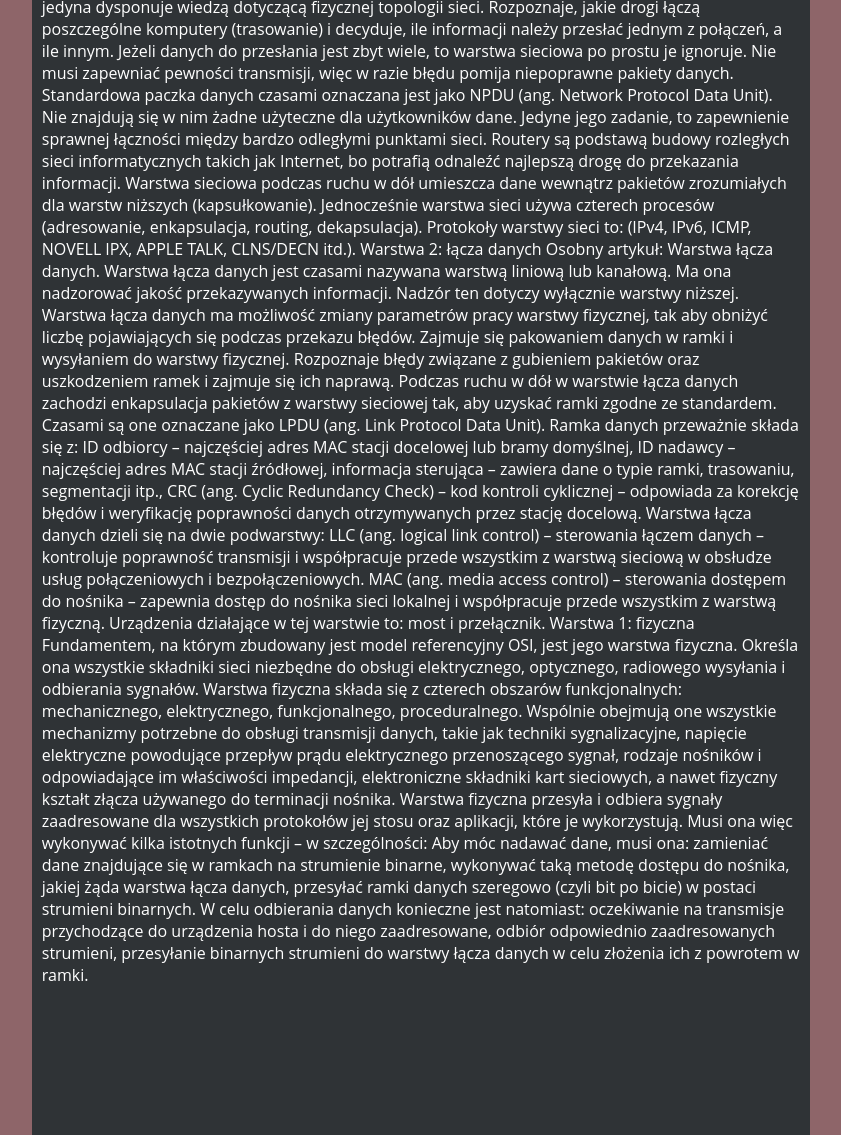
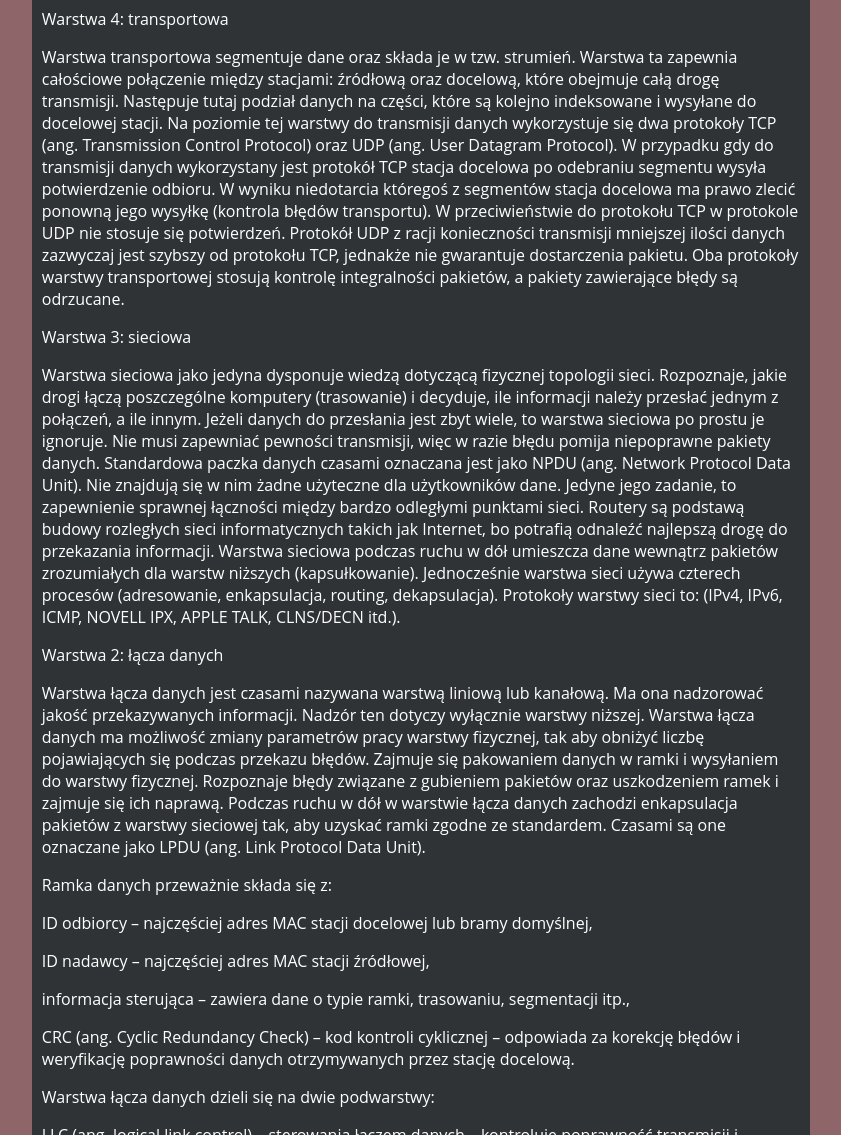
Before and after one commit to PaniParszywek/Laurakk, a plain HTML site: page modelosi.html in a window 1280 px wide. Shown: the part 1665-2800 px from the top of the page, without its empty margins (219-1060 px from the left). Drawn offline with Linux system fonts and the light colour scheme.

Commit message:
Update modelosi.html

```diff
--- a/modelosi.html
+++ b/modelosi.html
@@ -30,63 +30,62 @@ a:link {color: PINK;}
 
 <p>Model ISO OSI RM jest traktowany jako model odniesienia (wzorzec) dla większości rodzin protokołów komunikacyjnych. Podstawowym założeniem modelu jest podział systemów sieciowych na 7 warstw (ang. layers) współpracujących ze sobą w ściśle określony sposób. Model warstwowy został przyjęty przez ISO w 1984 roku</p>
 	  <img src="img/modelosi1.png" alt="model osi">
-	<p>Warstwa 7: aplikacji
-Warstwa aplikacji jest warstwą najwyższą, zajmuje się specyfikacją interfejsu, który wykorzystują aplikacje do przesyłania danych do sieci (poprzez kolejne warstwy modelu ISO/OSI). W przypadku sieci komputerowych aplikacje są zwykle procesami uruchomionymi na odległych hostach. Interfejs udostępniający programistom usługi dostarczane przez warstwę aplikacji opiera się na obiektach nazywanych gniazdami (ang. socket).
+	<p>Warstwa 7: aplikacji</p>
+		<p>Warstwa aplikacji jest warstwą najwyższą, zajmuje się specyfikacją interfejsu, który wykorzystują aplikacje do przesyłania danych do sieci (poprzez kolejne warstwy modelu ISO/OSI). W przypadku sieci komputerowych aplikacje są zwykle procesami uruchomionymi na odległych hostach. Interfejs udostępniający programistom usługi dostarczane przez warstwę aplikacji opiera się na obiektach nazywanych gniazdami (ang. socket).</p>
 
-Jeżeli użytkownik posługuje się oprogramowaniem działającym w architekturze klient-serwer, zwykle po jego stronie znajduje się klient, a serwer działa na maszynie podłączonej do sieci świadczącej usługi równocześnie wielu klientom. Zarówno serwer, jak i klient znajdują się w warstwie aplikacji. Komunikacja nigdy nie odbywa się bezpośrednio między tymi programami. Kiedy klient chce przesłać żądanie do serwera, przekazuje komunikat w dół do warstw niższych, które fizycznie przesyłają go do odpowiedniej maszyny, gdzie informacje ponownie wędrują w górę i są ostatecznie odbierane przez serwer. Jednocześnie zapewnia interfejs między aplikacjami, których używamy, a siecią (umożliwia komunikację).
+<p>Jeżeli użytkownik posługuje się oprogramowaniem działającym w architekturze klient-serwer, zwykle po jego stronie znajduje się klient, a serwer działa na maszynie podłączonej do sieci świadczącej usługi równocześnie wielu klientom. Zarówno serwer, jak i klient znajdują się w warstwie aplikacji. Komunikacja nigdy nie odbywa się bezpośrednio między tymi programami. Kiedy klient chce przesłać żądanie do serwera, przekazuje komunikat w dół do warstw niższych, które fizycznie przesyłają go do odpowiedniej maszyny, gdzie informacje ponownie wędrują w górę i są ostatecznie odbierane przez serwer. Jednocześnie zapewnia interfejs między aplikacjami, których używamy, a siecią (umożliwia komunikację).</p>
 
-Warstwa 6: prezentacji
-Podczas ruchu w dół zadaniem warstwy prezentacji jest przetworzenie danych od aplikacji do postaci kanonicznej (ang. canonical representation) zgodnej ze specyfikacją OSI-RM, dzięki czemu niższe warstwy zawsze otrzymują dane w tym samym formacie. Kiedy informacje płyną w górę, warstwa prezentacji tłumaczy format otrzymywanych danych na zgodny z wewnętrzną reprezentacją systemu docelowego. Wynika to ze zróżnicowania systemów komputerowych, które mogą w różny sposób interpretować te same dane. Dla przykładu bity w bajcie danych w niektórych procesorach są interpretowane w odwrotnej kolejności niż w innych. Warstwa ta odpowiada za kodowanie i konwersję danych oraz za kompresję / dekompresję; szyfrowanie / deszyfrowanie. Warstwa prezentacji obsługuje np. MPEG, JPG, GIF itp.
+<p>Warstwa 6: prezentacji<p>
+<p>Podczas ruchu w dół zadaniem warstwy prezentacji jest przetworzenie danych od aplikacji do postaci kanonicznej (ang. canonical representation) zgodnej ze specyfikacją OSI-RM, dzięki czemu niższe warstwy zawsze otrzymują dane w tym samym formacie. Kiedy informacje płyną w górę, warstwa prezentacji tłumaczy format otrzymywanych danych na zgodny z wewnętrzną reprezentacją systemu docelowego. Wynika to ze zróżnicowania systemów komputerowych, które mogą w różny sposób interpretować te same dane. Dla przykładu bity w bajcie danych w niektórych procesorach są interpretowane w odwrotnej kolejności niż w innych. Warstwa ta odpowiada za kodowanie i konwersję danych oraz za kompresję / dekompresję; szyfrowanie / deszyfrowanie. Warstwa prezentacji obsługuje np. MPEG, JPG, GIF itp.
 
-Warstwa 5: sesji
-Warstwa sesji otrzymuje od różnych aplikacji dane, które muszą zostać odpowiednio zsynchronizowane. Synchronizacja występuje między warstwami sesji systemu nadawcy i odbiorcy. Warstwa sesji „wie”, która aplikacja łączy się z którą, dzięki czemu może zapewnić właściwy kierunek przepływu danych – nadzoruje połączenie. Wznawia je po przerwaniu.
+<p>Warstwa 5: sesji<p>
+<p>Warstwa sesji otrzymuje od różnych aplikacji dane, które muszą zostać odpowiednio zsynchronizowane. Synchronizacja występuje między warstwami sesji systemu nadawcy i odbiorcy. Warstwa sesji „wie”, która aplikacja łączy się z którą, dzięki czemu może zapewnić właściwy kierunek przepływu danych – nadzoruje połączenie. Wznawia je po przerwaniu.
 
-Warstwy niższe
-Najniższe warstwy zajmują się odnajdywaniem odpowiedniej drogi do celu, gdzie ma być przekazana konkretna informacja. Dzielą również dane na odpowiednie dla urządzeń sieciowych pakiety określane często skrótem PDU (ang. Protocol Data Unit). Dodatkowo zapewniają weryfikację bezbłędności przesyłanych danych. Ważną cechą warstw dolnych jest całkowite ignorowanie sensu przesyłanych danych. Dla warstw dolnych nie istnieją aplikacje, tylko pakiety/ramki danych. Warstwy dolne to warstwa transportowa, sieciowa, łącza danych oraz fizyczna.
+<p>Warstwy niższe<p>
+<p>Najniższe warstwy zajmują się odnajdywaniem odpowiedniej drogi do celu, gdzie ma być przekazana konkretna informacja. Dzielą również dane na odpowiednie dla urządzeń sieciowych pakiety określane często skrótem PDU (ang. Protocol Data Unit). Dodatkowo zapewniają weryfikację bezbłędności przesyłanych danych. Ważną cechą warstw dolnych jest całkowite ignorowanie sensu przesyłanych danych. Dla warstw dolnych nie istnieją aplikacje, tylko pakiety/ramki danych. Warstwy dolne to warstwa transportowa, sieciowa, łącza danych oraz fizyczna.
 
-Warstwa 4: transportowa
-Warstwa transportowa segmentuje dane oraz składa je w tzw. strumień. Warstwa ta zapewnia całościowe połączenie między stacjami: źródłową oraz docelową, które obejmuje całą drogę transmisji. Następuje tutaj podział danych na części, które są kolejno indeksowane i wysyłane do docelowej stacji. Na poziomie tej warstwy do transmisji danych wykorzystuje się dwa protokoły TCP (ang. Transmission Control Protocol) oraz UDP (ang. User Datagram Protocol). W przypadku gdy do transmisji danych wykorzystany jest protokół TCP stacja docelowa po odebraniu segmentu wysyła potwierdzenie odbioru. W wyniku niedotarcia któregoś z segmentów stacja docelowa ma prawo zlecić ponowną jego wysyłkę (kontrola błędów transportu). W przeciwieństwie do protokołu TCP w protokole UDP nie stosuje się potwierdzeń. Protokół UDP z racji konieczności transmisji mniejszej ilości danych zazwyczaj jest szybszy od protokołu TCP, jednakże nie gwarantuje dostarczenia pakietu. Oba protokoły warstwy transportowej stosują kontrolę integralności pakietów, a pakiety zawierające błędy są odrzucane.
+<p>Warstwa 4: transportowa<p>
+<p>Warstwa transportowa segmentuje dane oraz składa je w tzw. strumień. Warstwa ta zapewnia całościowe połączenie między stacjami: źródłową oraz docelową, które obejmuje całą drogę transmisji. Następuje tutaj podział danych na części, które są kolejno indeksowane i wysyłane do docelowej stacji. Na poziomie tej warstwy do transmisji danych wykorzystuje się dwa protokoły TCP (ang. Transmission Control Protocol) oraz UDP (ang. User Datagram Protocol). W przypadku gdy do transmisji danych wykorzystany jest protokół TCP stacja docelowa po odebraniu segmentu wysyła potwierdzenie odbioru. W wyniku niedotarcia któregoś z segmentów stacja docelowa ma prawo zlecić ponowną jego wysyłkę (kontrola błędów transportu). W przeciwieństwie do protokołu TCP w protokole UDP nie stosuje się potwierdzeń. Protokół UDP z racji konieczności transmisji mniejszej ilości danych zazwyczaj jest szybszy od protokołu TCP, jednakże nie gwarantuje dostarczenia pakietu. Oba protokoły warstwy transportowej stosują kontrolę integralności pakietów, a pakiety zawierające błędy są odrzucane.
 
-Warstwa 3: sieciowa
-Warstwa sieciowa jako jedyna dysponuje wiedzą dotyczącą fizycznej topologii sieci. Rozpoznaje, jakie drogi łączą poszczególne komputery (trasowanie) i decyduje, ile informacji należy przesłać jednym z połączeń, a ile innym. Jeżeli danych do przesłania jest zbyt wiele, to warstwa sieciowa po prostu je ignoruje. Nie musi zapewniać pewności transmisji, więc w razie błędu pomija niepoprawne pakiety danych. Standardowa paczka danych czasami oznaczana jest jako NPDU (ang. Network Protocol Data Unit). Nie znajdują się w nim żadne użyteczne dla użytkowników dane. Jedyne jego zadanie, to zapewnienie sprawnej łączności między bardzo odległymi punktami sieci. Routery są podstawą budowy rozległych sieci informatycznych takich jak Internet, bo potrafią odnaleźć najlepszą drogę do przekazania informacji. Warstwa sieciowa podczas ruchu w dół umieszcza dane wewnątrz pakietów zrozumiałych dla warstw niższych (kapsułkowanie). Jednocześnie warstwa sieci używa czterech procesów (adresowanie, enkapsulacja, routing, dekapsulacja). Protokoły warstwy sieci to: (IPv4, IPv6, ICMP, NOVELL IPX, APPLE TALK, CLNS/DECN itd.).
+<p>Warstwa 3: sieciowa<p>
+<p>Warstwa sieciowa jako jedyna dysponuje wiedzą dotyczącą fizycznej topologii sieci. Rozpoznaje, jakie drogi łączą poszczególne komputery (trasowanie) i decyduje, ile informacji należy przesłać jednym z połączeń, a ile innym. Jeżeli danych do przesłania jest zbyt wiele, to warstwa sieciowa po prostu je ignoruje. Nie musi zapewniać pewności transmisji, więc w razie błędu pomija niepoprawne pakiety danych. Standardowa paczka danych czasami oznaczana jest jako NPDU (ang. Network Protocol Data Unit). Nie znajdują się w nim żadne użyteczne dla użytkowników dane. Jedyne jego zadanie, to zapewnienie sprawnej łączności między bardzo odległymi punktami sieci. Routery są podstawą budowy rozległych sieci informatycznych takich jak Internet, bo potrafią odnaleźć najlepszą drogę do przekazania informacji. Warstwa sieciowa podczas ruchu w dół umieszcza dane wewnątrz pakietów zrozumiałych dla warstw niższych (kapsułkowanie). Jednocześnie warstwa sieci używa czterech procesów (adresowanie, enkapsulacja, routing, dekapsulacja). Protokoły warstwy sieci to: (IPv4, IPv6, ICMP, NOVELL IPX, APPLE TALK, CLNS/DECN itd.).
 
-Warstwa 2: łącza danych
- Osobny artykuł: Warstwa łącza danych.
-Warstwa łącza danych jest czasami nazywana warstwą liniową lub kanałową. Ma ona nadzorować jakość przekazywanych informacji. Nadzór ten dotyczy wyłącznie warstwy niższej. Warstwa łącza danych ma możliwość zmiany parametrów pracy warstwy fizycznej, tak aby obniżyć liczbę pojawiających się podczas przekazu błędów. Zajmuje się pakowaniem danych w ramki i wysyłaniem do warstwy fizycznej. Rozpoznaje błędy związane z gubieniem pakietów oraz uszkodzeniem ramek i zajmuje się ich naprawą. Podczas ruchu w dół w warstwie łącza danych zachodzi enkapsulacja pakietów z warstwy sieciowej tak, aby uzyskać ramki zgodne ze standardem. Czasami są one oznaczane jako LPDU (ang. Link Protocol Data Unit).
+<p>Warstwa 2: łącza danych<p>
+<p>Warstwa łącza danych jest czasami nazywana warstwą liniową lub kanałową. Ma ona nadzorować jakość przekazywanych informacji. Nadzór ten dotyczy wyłącznie warstwy niższej. Warstwa łącza danych ma możliwość zmiany parametrów pracy warstwy fizycznej, tak aby obniżyć liczbę pojawiających się podczas przekazu błędów. Zajmuje się pakowaniem danych w ramki i wysyłaniem do warstwy fizycznej. Rozpoznaje błędy związane z gubieniem pakietów oraz uszkodzeniem ramek i zajmuje się ich naprawą. Podczas ruchu w dół w warstwie łącza danych zachodzi enkapsulacja pakietów z warstwy sieciowej tak, aby uzyskać ramki zgodne ze standardem. Czasami są one oznaczane jako LPDU (ang. Link Protocol Data Unit).
 
-Ramka danych przeważnie składa się z:
+<p>Ramka danych przeważnie składa się z:<p>
 
-ID odbiorcy – najczęściej adres MAC stacji docelowej lub bramy domyślnej,
-ID nadawcy – najczęściej adres MAC stacji źródłowej,
-informacja sterująca – zawiera dane o typie ramki, trasowaniu, segmentacji itp.,
-CRC (ang. Cyclic Redundancy Check) – kod kontroli cyklicznej – odpowiada za korekcję błędów i weryfikację poprawności danych otrzymywanych przez stację docelową.
-Warstwa łącza danych dzieli się na dwie podwarstwy:
+<p>ID odbiorcy – najczęściej adres MAC stacji docelowej lub bramy domyślnej,<p>
+<p>ID nadawcy – najczęściej adres MAC stacji źródłowej,<p>
+<p>informacja sterująca – zawiera dane o typie ramki, trasowaniu, segmentacji itp.,<p>
+<p>CRC (ang. Cyclic Redundancy Check) – kod kontroli cyklicznej – odpowiada za korekcję błędów i weryfikację poprawności danych otrzymywanych przez stację docelową.<p>
+<p>Warstwa łącza danych dzieli się na dwie podwarstwy:<p>
 
-LLC (ang. logical link control) – sterowania łączem danych – kontroluje poprawność transmisji i współpracuje przede wszystkim z warstwą sieciową w obsłudze usług połączeniowych i bezpołączeniowych.
-MAC (ang. media access control) – sterowania dostępem do nośnika – zapewnia dostęp do nośnika sieci lokalnej i współpracuje przede wszystkim z warstwą fizyczną.
-Urządzenia działające w tej warstwie to: most i przełącznik.
+<p>LLC (ang. logical link control) – sterowania łączem danych – kontroluje poprawność transmisji i współpracuje przede wszystkim z warstwą sieciową w obsłudze usług połączeniowych i bezpołączeniowych.
+<p>MAC (ang. media access control) – sterowania dostępem do nośnika – zapewnia dostęp do nośnika sieci lokalnej i współpracuje przede wszystkim z warstwą fizyczną.
+<p>Urządzenia działające w tej warstwie to: most i przełącznik.
 
-Warstwa 1: fizyczna
-Fundamentem, na którym zbudowany jest model referencyjny OSI, jest jego warstwa fizyczna. Określa ona wszystkie składniki sieci niezbędne do obsługi elektrycznego, optycznego, radiowego wysyłania i odbierania sygnałów. Warstwa fizyczna składa się z czterech obszarów funkcjonalnych:
+<p>Warstwa 1: fizyczna<p>
+<p>Fundamentem, na którym zbudowany jest model referencyjny OSI, jest jego warstwa fizyczna. Określa ona wszystkie składniki sieci niezbędne do obsługi elektrycznego, optycznego, radiowego wysyłania i odbierania sygnałów. Warstwa fizyczna składa się z czterech obszarów funkcjonalnych:
 
-mechanicznego,
-elektrycznego,
-funkcjonalnego,
-proceduralnego.
-Wspólnie obejmują one wszystkie mechanizmy potrzebne do obsługi transmisji danych, takie jak techniki sygnalizacyjne, napięcie elektryczne powodujące przepływ prądu elektrycznego przenoszącego sygnał, rodzaje nośników i odpowiadające im właściwości impedancji, elektroniczne składniki kart sieciowych, a nawet fizyczny kształt złącza używanego do terminacji nośnika.
+<p>mechanicznego,
+<p>elektrycznego,
+<p>funkcjonalnego,
+<p>proceduralnego.
+<p>Wspólnie obejmują one wszystkie mechanizmy potrzebne do obsługi transmisji danych, takie jak techniki sygnalizacyjne, napięcie elektryczne powodujące przepływ prądu elektrycznego przenoszącego sygnał, rodzaje nośników i odpowiadające im właściwości impedancji, elektroniczne składniki kart sieciowych, a nawet fizyczny kształt złącza używanego do terminacji nośnika.
 
-Warstwa fizyczna przesyła i odbiera sygnały zaadresowane dla wszystkich protokołów jej stosu oraz aplikacji, które je wykorzystują. Musi ona więc wykonywać kilka istotnych funkcji – w szczególności:
+<p>Warstwa fizyczna przesyła i odbiera sygnały zaadresowane dla wszystkich protokołów jej stosu oraz aplikacji, które je wykorzystują. Musi ona więc wykonywać kilka istotnych funkcji – w szczególności:
 
-Aby móc nadawać dane, musi ona:
+<p>Aby móc nadawać dane, musi ona:
 
-zamieniać dane znajdujące się w ramkach na strumienie binarne,
-wykonywać taką metodę dostępu do nośnika, jakiej żąda warstwa łącza danych,
-przesyłać ramki danych szeregowo (czyli bit po bicie) w postaci strumieni binarnych.
-W celu odbierania danych konieczne jest natomiast:
+<p>zamieniać dane znajdujące się w ramkach na strumienie binarne,
+<p>wykonywać taką metodę dostępu do nośnika, jakiej żąda warstwa łącza danych,
+<p>przesyłać ramki danych szeregowo (czyli bit po bicie) w postaci strumieni binarnych.
+<p>W celu odbierania danych konieczne jest natomiast:
 
-oczekiwanie na transmisje przychodzące do urządzenia hosta i do niego zaadresowane,
-odbiór odpowiednio zaadresowanych strumieni,
-		przesyłanie binarnych strumieni do warstwy łącza danych w celu złożenia ich z powrotem w ramki.</p>
+	<p>oczekiwanie na transmisje przychodzące do urządzenia hosta i do niego zaadresowane,</p>
+	<p>odbiór odpowiednio zaadresowanych strumieni,</p>
+		<p>przesyłanie binarnych strumieni do warstwy łącza danych w celu złożenia ich z powrotem w ramki.</p>
 
 </div>
 
```
